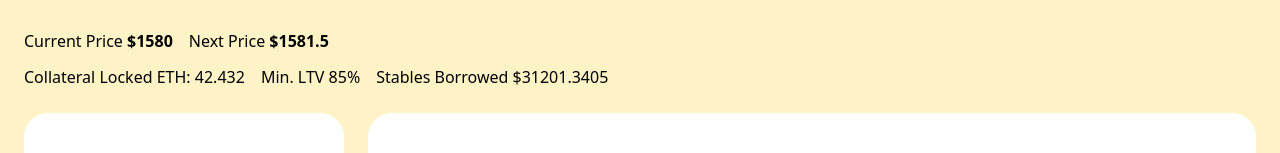
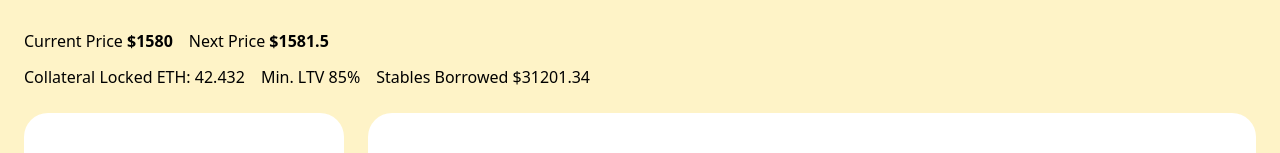
Before and after one commit to kimlong0/defi-tools, a Next.js app: page / in a window 1280 px wide. Shown: the part 163-316 px from the top of the page. Built offline with nearby package versions, Linux system fonts and the light colour scheme.

Commit message:
format number learn

```diff
--- a/pages/index.tsx
+++ b/pages/index.tsx
@@ -44,7 +44,7 @@ console.log(liquidationPrice);
             <div className='flex gap-4'>
               <p>Collateral Locked <span>ETH: {collateralLocked}</span></p>
               <p>Min. LTV <span>{minltv * 100}%</span></p>
-              <p>Stables Borrowed <span>${stablesBorrowed}</span></p>
+              <p>Stables Borrowed <span>${stablesBorrowed.toFixed(2).toLocaleString()}</span></p>
             </div>
 
             <div className='flex flex-col md:flex-row w-full gap-6 my-6'>
```
